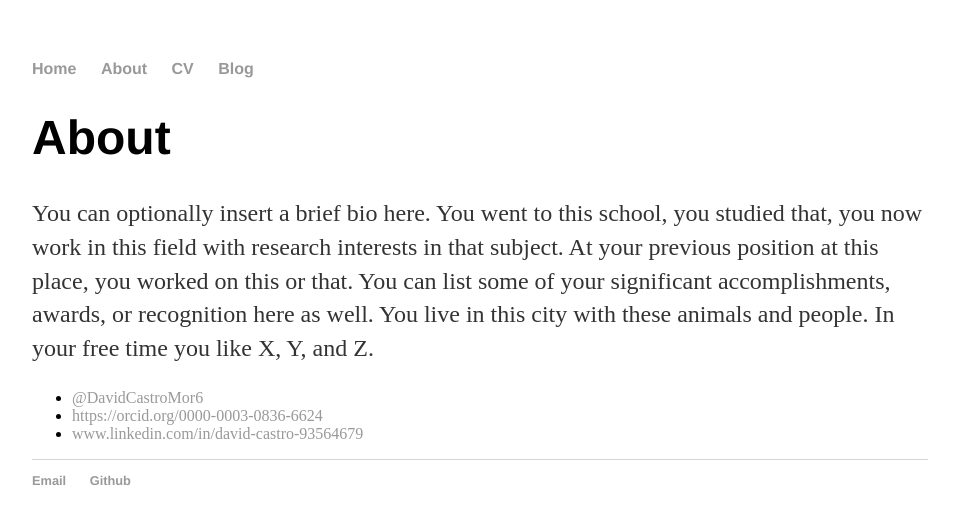
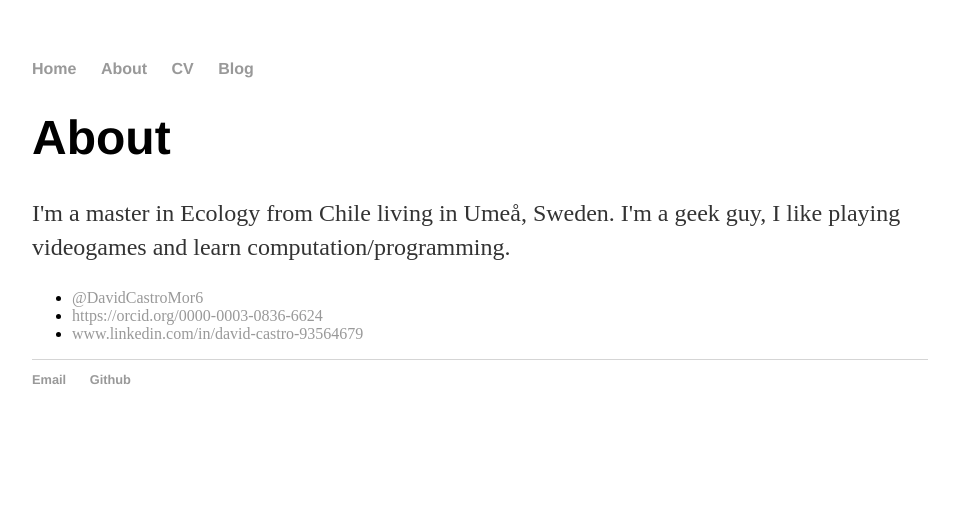
Before and after one commit to davcastrom/davcastrom.github.io, a Jekyll site: the page built from about/index.html, in a window 1280 px wide. Shown: the top 524 px of the page, without its empty margins (160-1119 px from the left). Built offline with Jekyll 4.4.1, drawn with Linux system fonts in a browser that asks for light colours.

Commit message:
Update index.html

```diff
--- a/about/index.html
+++ b/about/index.html
@@ -5,7 +5,7 @@ title: About me
 
 		<div class="about">
 			<h1>About</h1>
-			<p>You can optionally insert a brief bio here. You went to this school, you studied that, you now work in this field with research interests in that subject. At your previous position at this place, you worked on this or that. You can list some of your significant accomplishments, awards, or recognition here as well. You live in this city with these animals and people. In your free time you like X, Y, and Z.</p>
+			<p>I'm a master in Ecology from Chile living in Umeå, Sweden. I'm a geek guy, I like playing videogames and learn computation/programming. </p>
 
 			<ul class="contacts">
 				<li><a href="#">@DavidCastroMor6</a></li>
```
